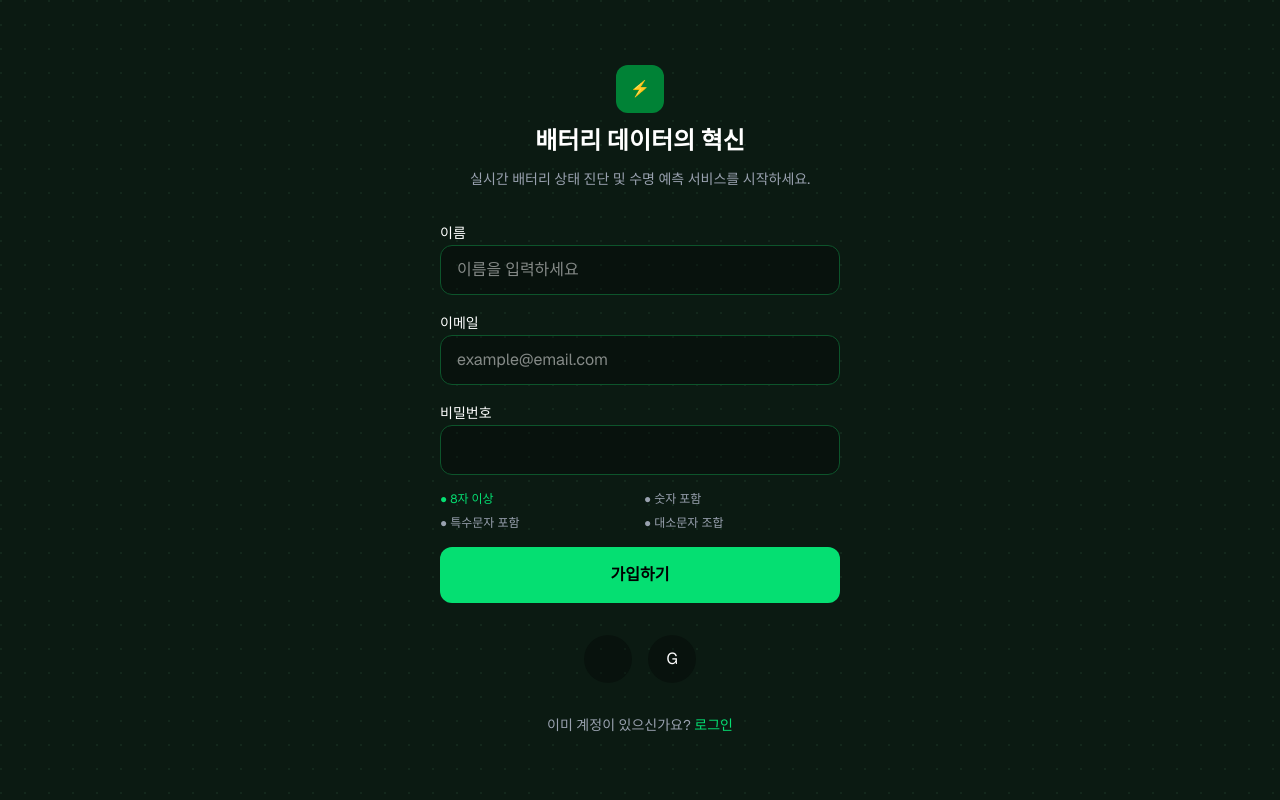
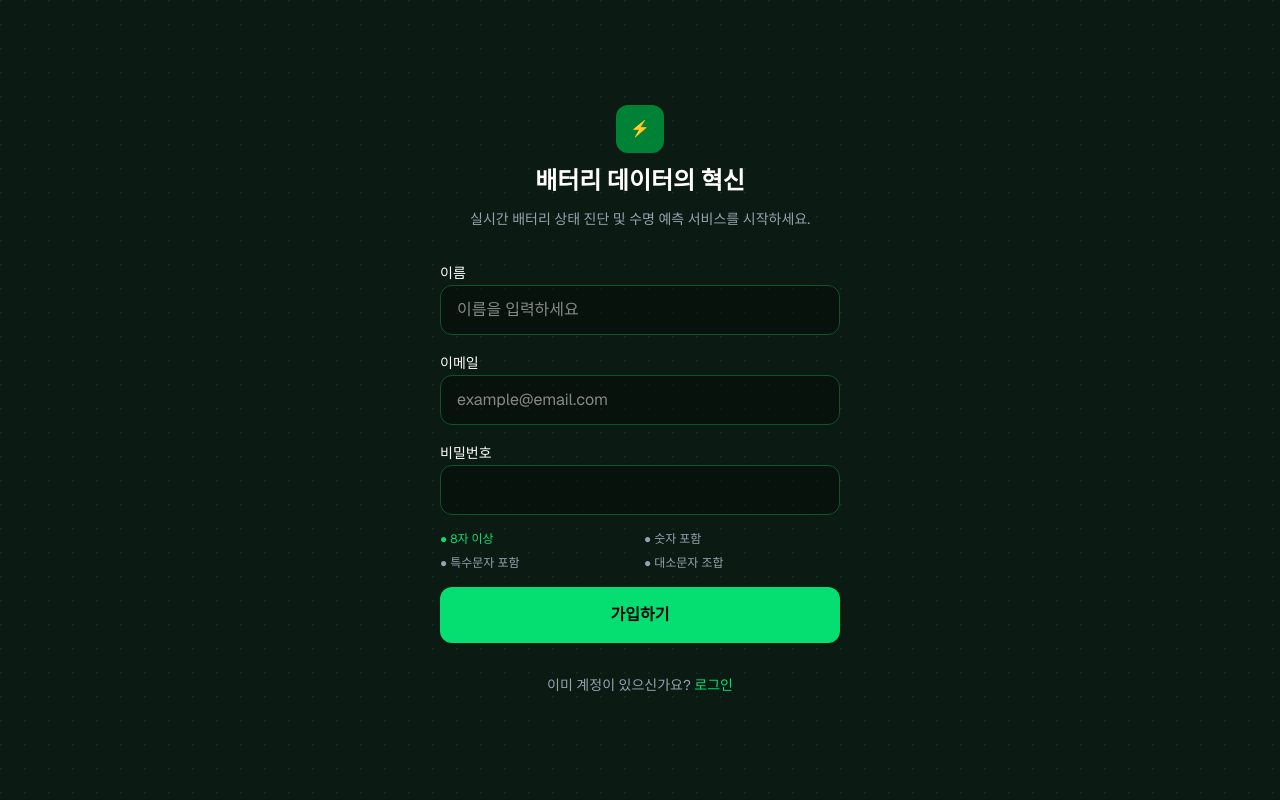
Before and after one commit to jiyuunyang/Team200, a Next.js app in the folder frontend/: page /signup in a window 1280 px wide. Built offline with nearby package versions, Linux system fonts and the light colour scheme.

Commit message:
chore(front): remove unused code

```diff
--- a/frontend/components/auth/SignupForm.tsx
+++ b/frontend/components/auth/SignupForm.tsx
@@ -36,12 +36,6 @@ export default function SignupForm() {
         </button>
       </form>
 
-      {/* 소셜 */}
-      <div className='flex justify-center gap-4'>
-        <button className='w-12 h-12 rounded-full bg-black/30'></button>
-        <button className='w-12 h-12 rounded-full bg-black/30'>G</button>
-      </div>
-
       <p className='text-center text-sm text-gray-400'>
         이미 계정이 있으신가요?{' '}
         <a href='/login' className='text-green-400'>
```
